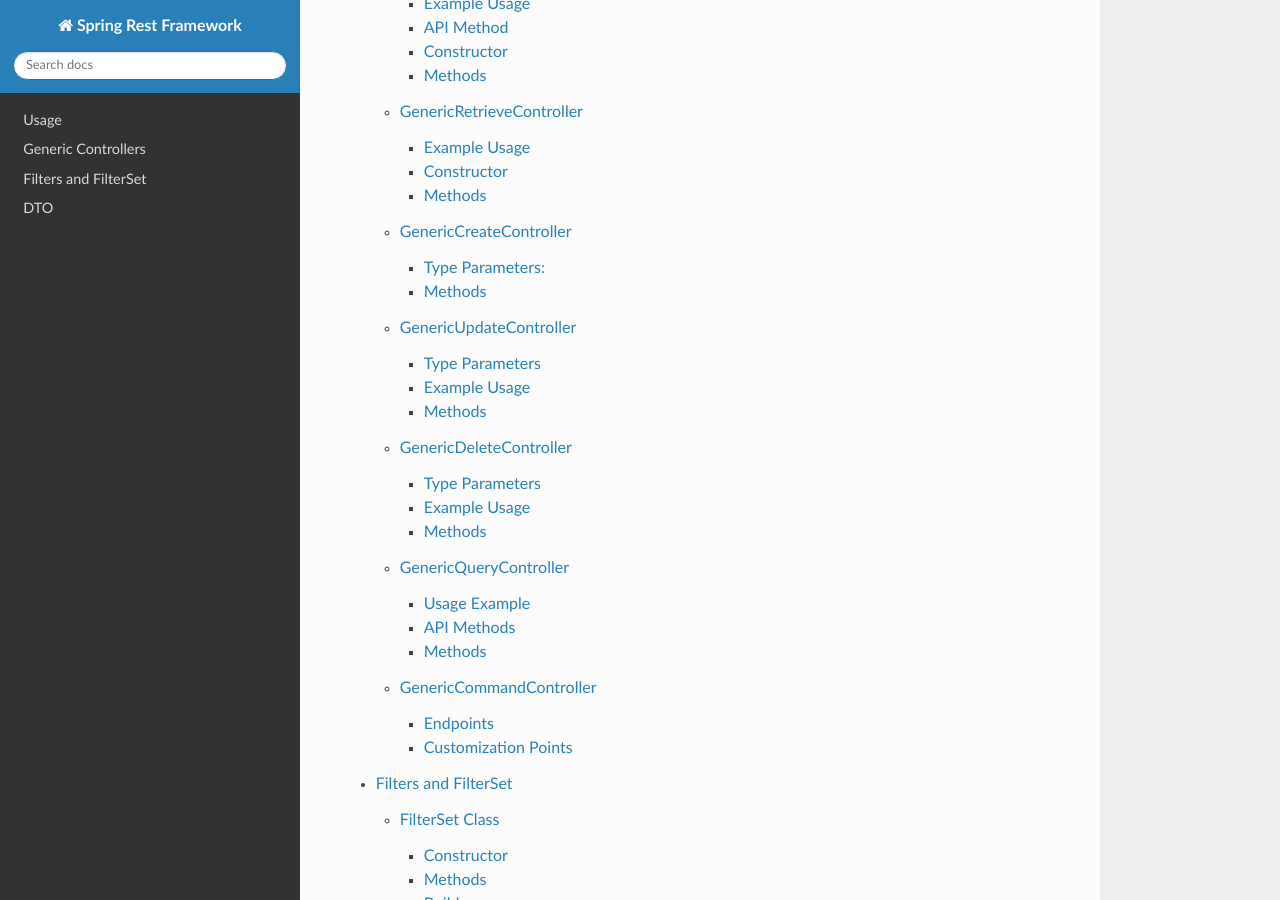
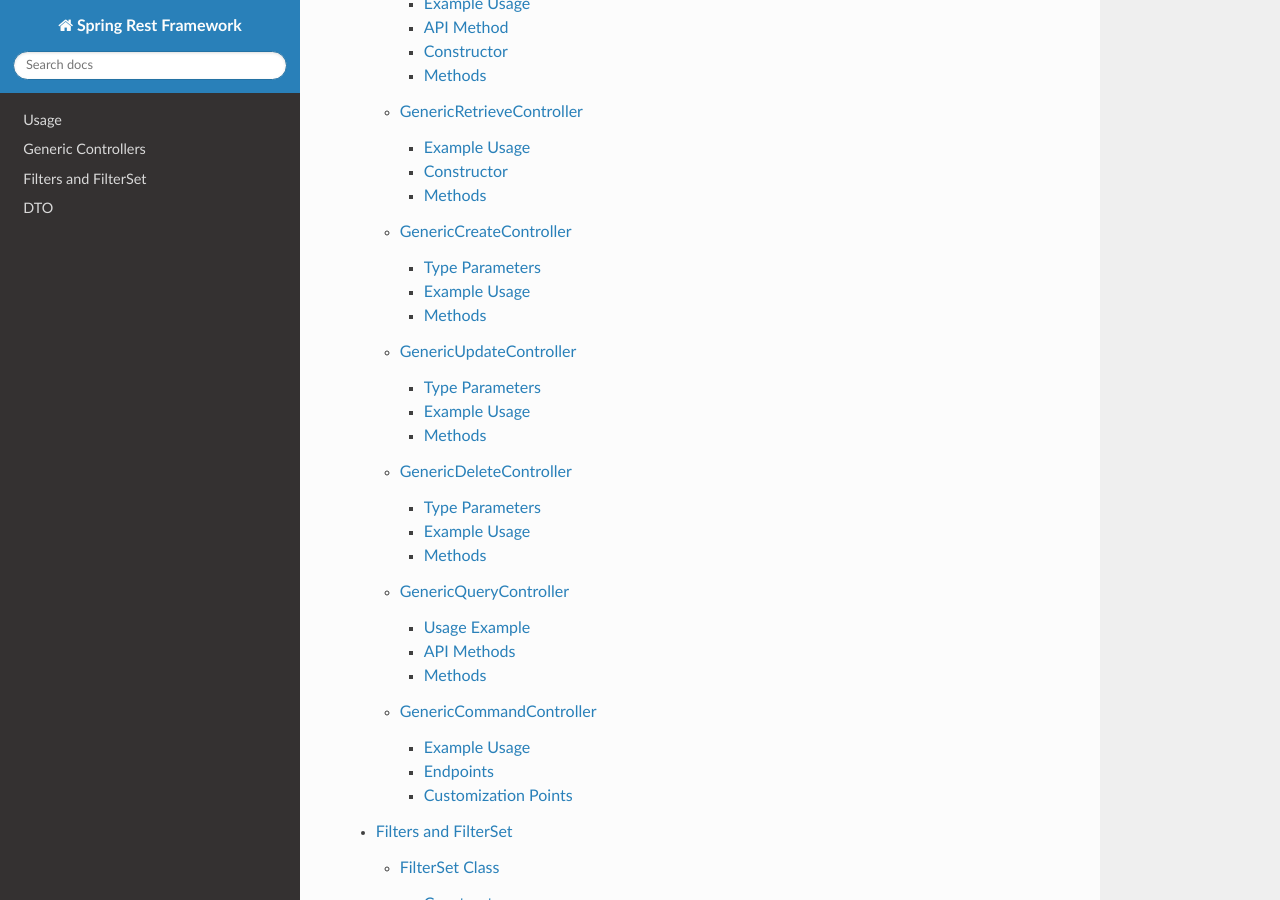
Before and after one commit to nikanique/spring-rest-framework-tutorial, a Sphinx documentation site: the page built from docs/source/index.rst, in a window 1280 px wide and 900 px high, scrolled down 573 px. Built offline with Sphinx 7.4.7 and the Read the Docs theme 3.1.0, drawn with Linux system fonts in a browser that asks for light colours; pages that are not in the unit, such as notebooks, are missing from menus.

Commit message:
fix: correct command doc

```diff
--- a/docs/source/GenericControllers.rst
+++ b/docs/source/GenericControllers.rst
@@ -295,14 +295,15 @@ GenericCreateController
 
 The ``GenericCreateController`` class is a generic controller for creating model records. It exposes an endpoint with the ``POST`` method for adding new records.
 
-Type Parameters:
+Type Parameters
 ^^^^^^^^^^^^^^^^
 
 - **Model**: The class type of the entity (e.g., `Student`).
 - **ID**: The type of the model's identifier (e.g., `Long`).
 - **ModelRepository**: The repository interface extending `JpaRepository`.
 
-Example Usage:
+Example Usage
+^^^^^^^^^^^^^^
 
 Below is an example of how to extend the ``GenericCreateController`` to manage a `Student` model.
 
@@ -652,7 +653,8 @@ GenericCommandController
 
 The ``GenericCommandController`` is an abstract class designed to handle generic CUD (Create, Update, Delete) operations in a Spring Boot application. The controller exposes endpoints for creating, updating, partially updating, and deleting resources.
 
-**Example Implementation**
+Example Usage
+^^^^^^^^^^^^^^^^^
 
 .. code-block:: java
 
```
Also changed, not shown: other parts of docs/source/GenericControllers.rst (+1 -1 lines).
